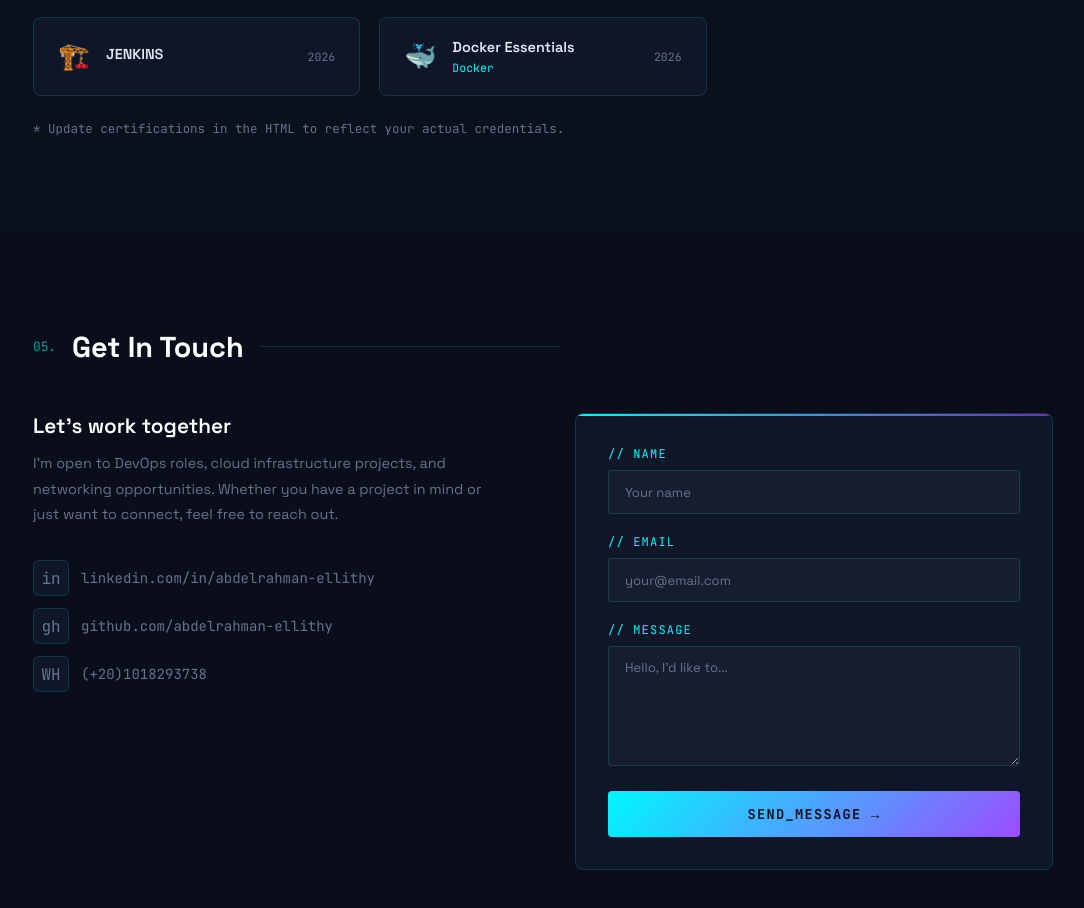
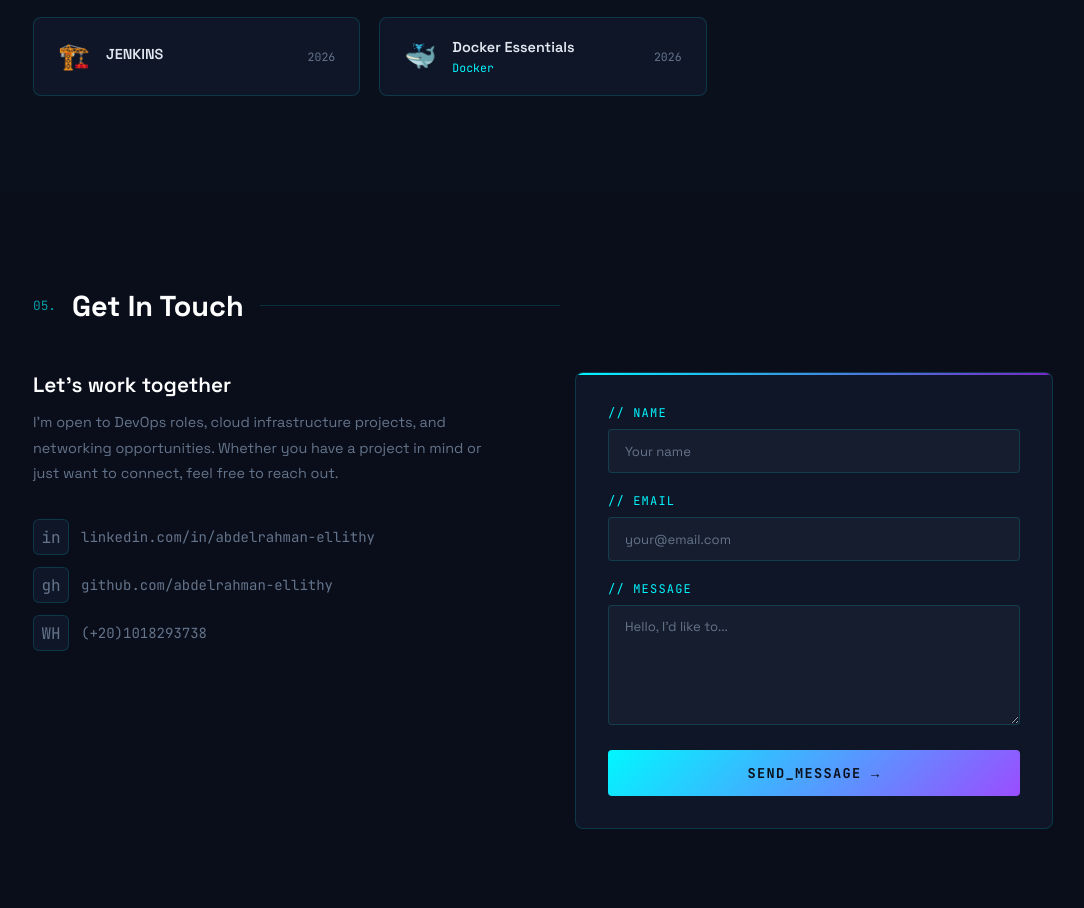
Before and after one commit to abdelrahman-ellithy/portfolio, a plain HTML site: page index.html in a window 1280 px wide. Shown: the part 3067-3975 px from the top of the page, without its empty margins (97-1181 px from the left). Drawn offline with Linux system fonts and the light colour scheme.

Commit message:
more mistakes

```diff
--- a/index.html
+++ b/index.html
@@ -972,13 +972,6 @@
         <div class="cert-year">2026</div>
       </div>
 
-
-
-    </div>
-    <p style="margin-top:1.5rem; font-family:var(--mono); font-size:0.78rem; color:var(--muted);">
-      * Update certifications in the HTML to reflect your actual credentials.
-    </p>
-  </div>
 </section>
 
 <!-- Contact -->
```
